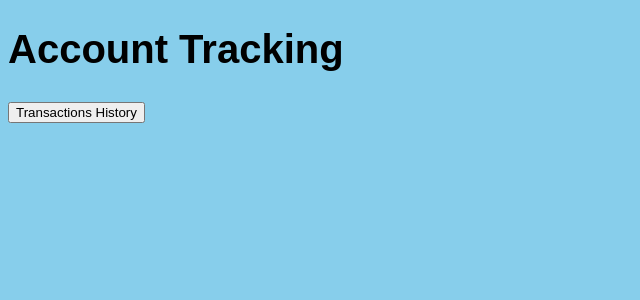
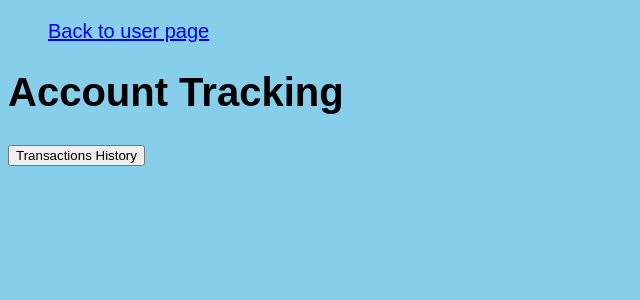
Before and after one commit to kirstyihen/budgetTracker-w4111-proj1, a Flask app: template templates/account_tracking.html in a window 1280 px wide. Shown: the top 300 px of the page, without its empty margins (0-640 px from the left). Run offline with Flask 3, Linux system fonts and the light colour scheme; the template is opened without the code that fills it, so the values that code supplies are empty; parts of the project's set-up code (start-up, migrations or seed data) failed here and were passed over; some libraries are stand-ins or nearby versions.

Commit message:
Update account_tracking.html

```diff
--- a/templates/account_tracking.html
+++ b/templates/account_tracking.html
@@ -7,6 +7,13 @@
       </style>
 
   <body style="background-color:#87CEEB;">
+
+  <nav>
+      <ul>
+          <a href="user_profile.html">Back to user page</a>
+      </ul>
+  </nav>
+
   <h1>Account Tracking</h1>
   <form style="display: inline-block;" id="transactionsForm" method="post">
     <input type="submit" value="Transactions History" onclick="toggleTransactionsData()">
```
